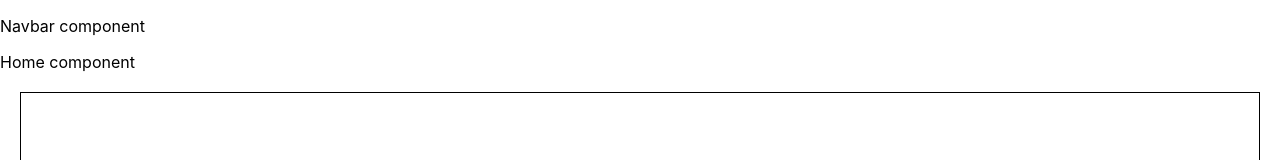
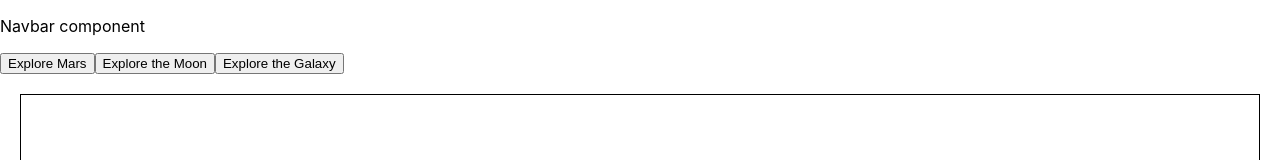
Before and after one commit to Guillaume-Cojan/MarsAdvisor-Hackathon, a React (Create React App) app: page / in a window 1280 px wide. Shown: the top 160 px of the page. Built offline with nearby package versions, Linux system fonts and the light colour scheme; no server answers.

Commit message:
create button

```diff
--- a/src/components/Home.js
+++ b/src/components/Home.js
@@ -1,12 +1,24 @@
 import Countdown from "./Countdown";
+import { Switch, Route, Link } from "react-router-dom";
 
 function Home() {
-    return (
-        <div>
-            <p>Home component</p>
-            <Countdown />
-        </div>
-    );
+  return (
+    <div>
+      <Link to="/planet">
+        <button>Explore Mars</button>
+      </Link>
+      <Link to ="/planet">
+      <button>Explore the Moon</button>
+      </Link>
+      <Link to ="/planet">
+
+      <button> Explore the Galaxy</button>
+
+
+      </Link >
+      <Countdown />
+    </div>
+  );
 }
 
 export default Home;
```
